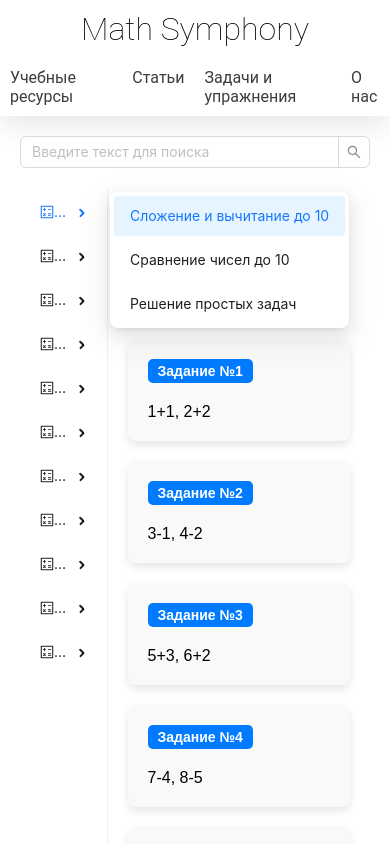
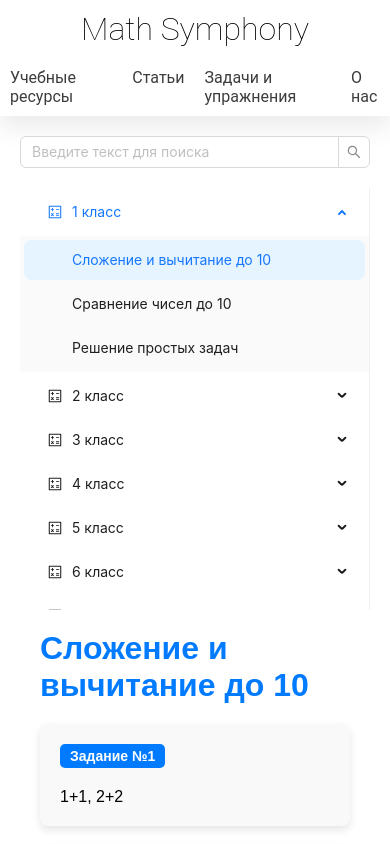
Before and after one commit to AndrewGalkin123/math-helper-0.2, a Next.js app: page /tasks in a window 390 px wide. Shown: the top 844 px of the page. Built offline with nearby package versions, Linux system fonts and the light colour scheme.

Commit message:
tasks adaptive page styles

```diff
--- a/components/LearningResourcesComponents/MainLearningInfo/MainLearningInfo.css
+++ b/components/LearningResourcesComponents/MainLearningInfo/MainLearningInfo.css
@@ -6,6 +6,7 @@
   background-color: #f9f9f9;
   border-radius: 8px;
   box-shadow: 0 2px 4px rgba(0, 0, 0, 0.1);
+  width: 70%;
 }
 
 .learning-info h1 {
@@ -32,6 +33,7 @@
 @media (max-width: 768px) {
   .learning-info {
     padding: 10px;
+    width: 100%;
   }
 
   .learning-info h1 {
--- a/components/LearningResourcesComponents/MenuItems/Menu.tsx
+++ b/components/LearningResourcesComponents/MenuItems/Menu.tsx
@@ -10,7 +10,7 @@ interface ItemsMenuProps {
   searchedItems: MenuItem[];
   onClick: MenuProps["onClick"];
   current: string;
-  mode: "vertical" | "inline" | "horizontal";
+  mode: "vertical" | "inline";
 }
 
 const ItemsMenu: React.FC<ItemsMenuProps> = ({
@@ -27,10 +27,10 @@ const ItemsMenu: React.FC<ItemsMenuProps> = ({
       items={searchedItems}
       mode={mode}
       style={{
-        width: mode === "vertical" ? "100%" : "25%",
+        width: mode === "inline" ? "100%" : "25%",
         flex: "auto",
         overflow: "auto",
-        maxHeight: mode === "vertical" ? "50vh" : "100vh",
+        maxHeight: mode === "inline" ? "50vh" : "100vh",
       }}
     />
   );
--- a/components/TasksPageComponents/Tasks/Tasks.css
+++ b/components/TasksPageComponents/Tasks/Tasks.css
@@ -43,3 +43,9 @@
 h1 {
   color: #007bff;
 }
+
+@media (max-width: 768px) {
+  .tasks-container {
+    width: 100%;
+  }
+}
--- a/components/TasksPageComponents/TasksMenu/TasksMenu.tsx
+++ b/components/TasksPageComponents/TasksMenu/TasksMenu.tsx
@@ -10,16 +10,28 @@ interface TasksMenuProps {
   items: MenuItem[];
   onClick: MenuProps["onClick"];
   current: string[];
+  mode: "vertical" | "inline";
 }
 
-const TasksMenu: React.FC<TasksMenuProps> = ({ items, onClick, current }) => {
+const TasksMenu: React.FC<TasksMenuProps> = ({
+  items,
+  onClick,
+  current,
+  mode,
+}) => {
   return (
     <Menu
       onClick={onClick}
       defaultOpenKeys={["firstGrade"]}
       selectedKeys={current}
       items={items}
-      style={{ width: "25%", flex: "auto" }}
+      mode={mode}
+      style={{
+        width: mode === "inline" ? "100%" : "25%",
+        flex: "auto",
+        overflow: "auto",
+        maxHeight: mode === "inline" ? "50vh" : "100vh",
+      }}
     />
   );
 };
--- a/src/app/tasks/page.tsx
+++ b/src/app/tasks/page.tsx
@@ -4,7 +4,7 @@ import { TasksMenu } from "../../../components/TasksPageComponents/TasksMenu/Tas
 import { Searcher } from "../../../components/common/Search/Search";
 import type { MenuProps } from "antd";
 import items from "./TestsMenuItems";
-import { useState } from "react";
+import { useState, useEffect } from "react";
 
 type MenuItem = {
   key: string;
@@ -16,6 +16,7 @@ type MenuItem = {
 export default function tasks() {
   const [currentTheme, setCurrentTheme] = useState("numbersOperationsUpTo10");
   const [searchedItems, setSearchedItems] = useState<MenuItem[]>(items);
+  const [menuMode, setMenuMode] = useState<"vertical" | "inline">("inline");
 
   const onClick: MenuProps["onClick"] = (e) => {
     setCurrentTheme(e.key);
@@ -49,14 +50,34 @@ export default function tasks() {
       .filter((item) => item !== null) as MenuItem[];
   };
 
+  const handleResize = () => {
+    if (window.innerWidth <= 768) {
+      setMenuMode("inline");
+    } else {
+      setMenuMode("vertical");
+    }
+  };
+  useEffect(() => {
+    handleResize();
+    window.addEventListener("resize", handleResize);
+    return () => {
+      window.removeEventListener("resize", handleResize);
+    };
+  }, []);
   return (
     <main>
       <Searcher onSearch={onSearch} />
-      <div style={{ display: "flex" }}>
+      <div
+        style={{
+          display: "flex",
+          flexDirection: window.innerWidth <= 768 ? "column" : "row",
+        }}
+      >
         <TasksMenu
           current={[currentTheme]}
           onClick={onClick}
           items={searchedItems}
+          mode={menuMode}
         />
         <Tasks theme={currentTheme} />
       </div>
```
Also changed, not shown: src/app/learning-resources/page.tsx (+3 -5 lines).
